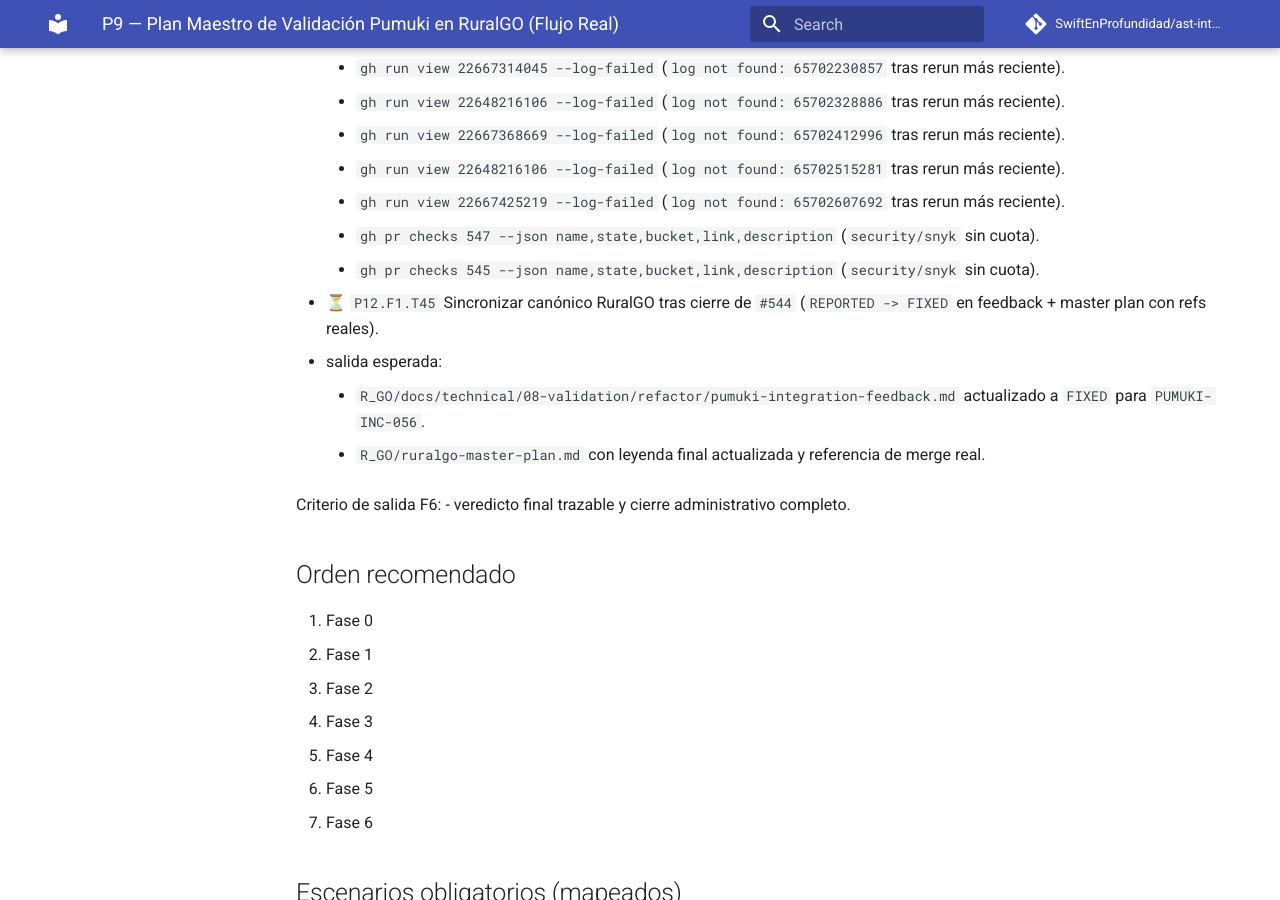
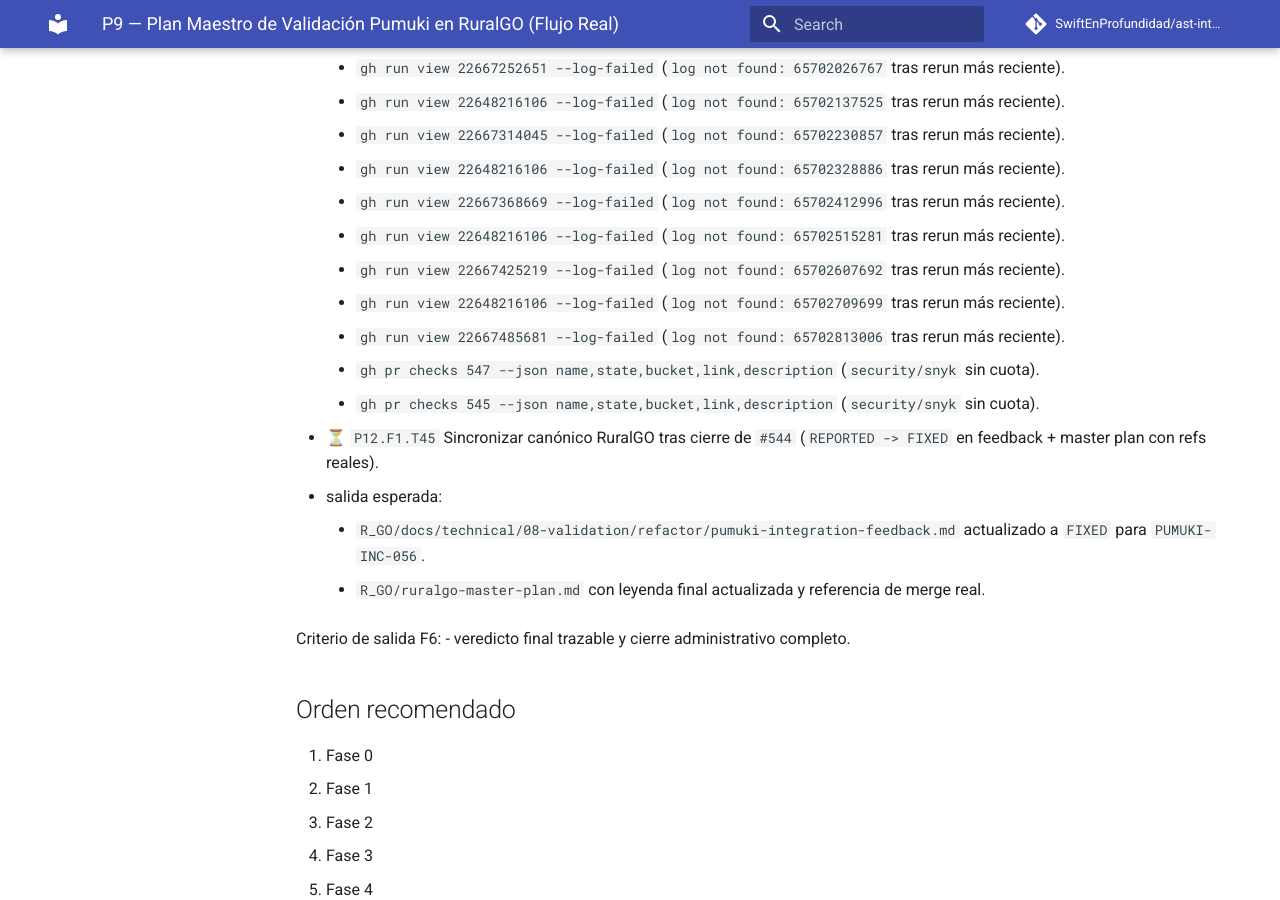
Before and after one commit to SwiftEnProfundidad/ast-intelligence-hooks, an MkDocs documentation site: the page built from docs/seguimiento-completo-validacion-ruralgo-03-03-2026.md, in a window 1280 px wide and 900 px high, scrolled down 52642 px. Built offline with MkDocs 1.6.1 and Material for MkDocs 9.7.7, drawn with Linux system fonts in a browser that asks for light colours; comment, search, counter and statistics services are not loaded; some of the changed text lies outside the part shown.

Commit message:
docs(tracking): append T47 heartbeat for latest blocker cycle

```diff
--- a/docs/seguimiento-completo-validacion-ruralgo-03-03-2026.md
+++ b/docs/seguimiento-completo-validacion-ruralgo-03-03-2026.md
@@ -1374,6 +1374,7 @@ Criterio de salida F5:
       - `https://github.com/SwiftEnProfundidad/ast-intelligence-hooks/issues/546#issuecomment-3996922933`
       - `https://github.com/SwiftEnProfundidad/ast-intelligence-hooks/issues/546#issuecomment-3996932570`
       - `https://github.com/SwiftEnProfundidad/ast-intelligence-hooks/issues/546#issuecomment-3996944930`
+      - `https://github.com/SwiftEnProfundidad/ast-intelligence-hooks/issues/546#issuecomment-3996956633`
     - evidencia de bloqueo vigente:
       - `gh run view 22648407847` (`billing lock` en GitHub Actions).
       - `gh run view 22648597740` (`billing lock` persistente tras rerun/retrigger).
@@ -1409,6 +1410,7 @@ Criterio de salida F5:
       - `gh run view 22667314045` (`billing lock` persistente en `PR #547` tras nuevo rerun).
       - `gh run view 22667368669` (`billing lock` persistente en `PR #547` tras nuevo rerun).
       - `gh run view 22667425219` (`billing lock` persistente en `PR #547` tras nuevo rerun).
+      - `gh run view 22667485681` (`billing lock` persistente en `PR #547` tras nuevo rerun).
       - `gh run view 22648216106 --log-failed` (`log not found: 65642755577`).
       - `gh run view 22648216106 --log-failed` (`log not found: 65642904197` tras nueva iteración).
       - `gh run view 22648597740 --log-failed` (`log not found: 65642481475`).
@@ -1470,6 +1472,8 @@ Criterio de salida F5:
       - `gh run view 22667368669 --log-failed` (`log not found: 65702412996` tras rerun más reciente).
       - `gh run view 22648216106 --log-failed` (`log not found: 65702515281` tras rerun más reciente).
       - `gh run view 22667425219 --log-failed` (`log not found: 65702607692` tras rerun más reciente).
+      - `gh run view 22648216106 --log-failed` (`log not found: 65702709699` tras rerun más reciente).
+      - `gh run view 22667485681 --log-failed` (`log not found: 65702813006` tras rerun más reciente).
       - `gh pr checks 547 --json name,state,bucket,link,description` (`security/snyk` sin cuota).
       - `gh pr checks 545 --json name,state,bucket,link,description` (`security/snyk` sin cuota).
 
```
